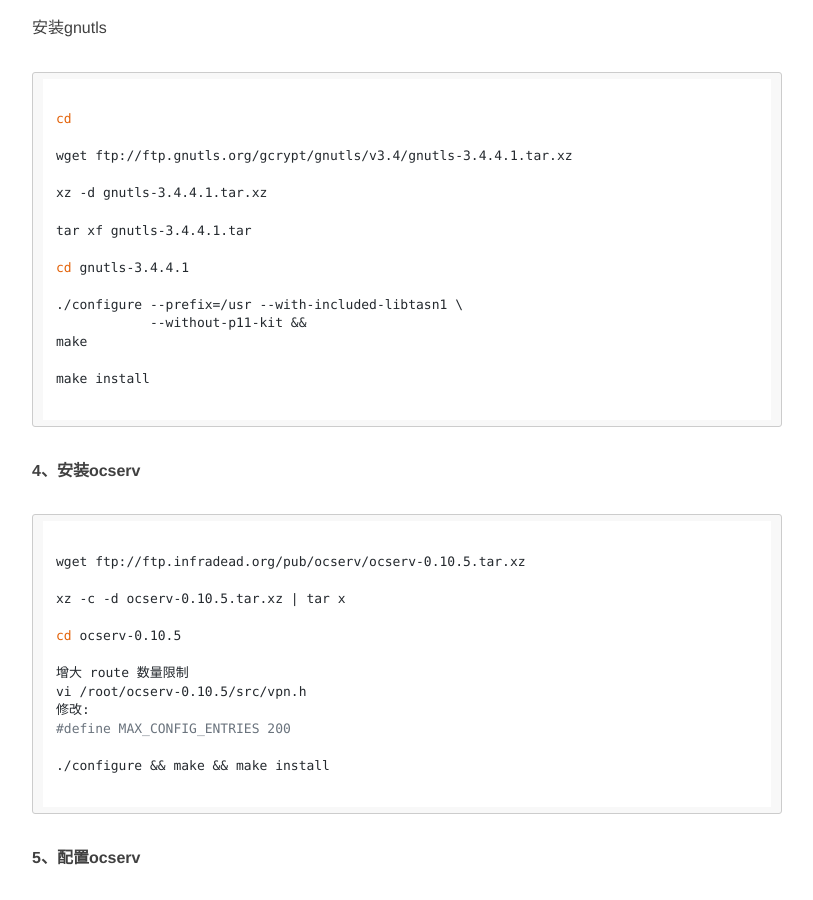
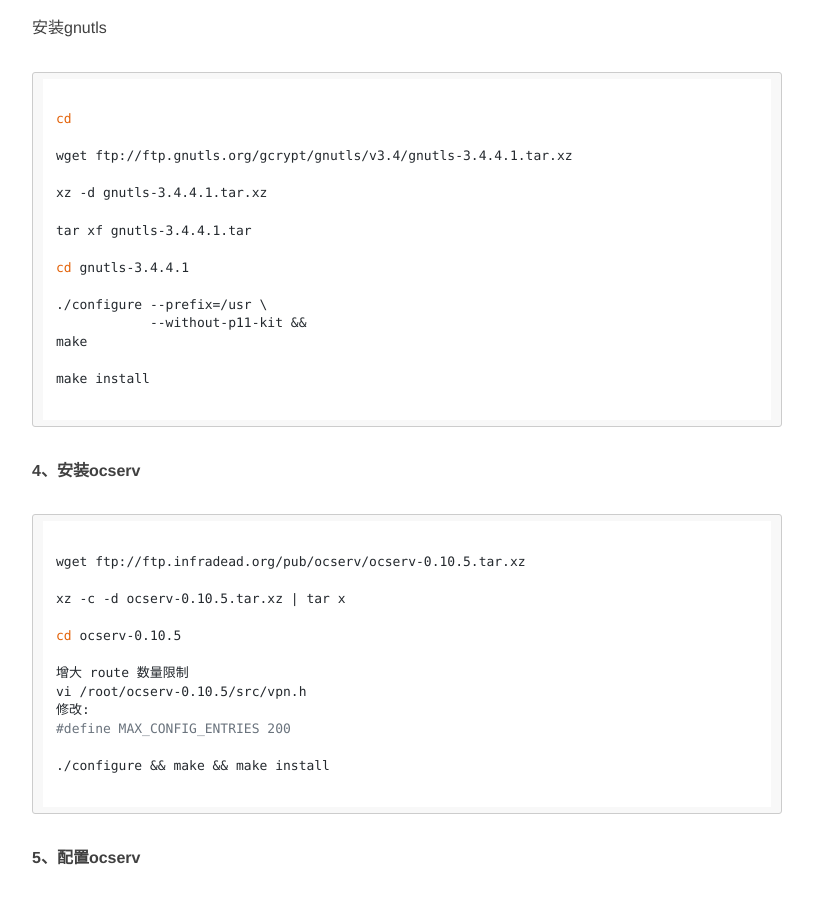
Before and after one commit to EwanZhang/EwanZhang, a Jekyll site: the page built from _posts/2015-07-04-centos6配置anyconnect.md, in a window 1280 px wide and 900 px high, scrolled down 1561 px. Shown: the whole window, without its empty margins (233-1046 px from the left). Built offline with Jekyll 4.4.1, drawn with Linux system fonts in a browser that asks for light colours; nearby versions of some CDN libraries; comment, search, counter and statistics services are not loaded.

Commit message:
Update 2015-07-04-centos6配置anyconnect.md

```diff
--- a/_posts/2015-07-04-centos6配置anyconnect.md
+++ b/_posts/2015-07-04-centos6配置anyconnect.md
@@ -79,7 +79,7 @@ tar xf gnutls-3.4.4.1.tar
 
 cd gnutls-3.4.4.1
 
-./configure --prefix=/usr --with-included-libtasn1 \
+./configure --prefix=/usr \
             --without-p11-kit &&
 make
 
```
